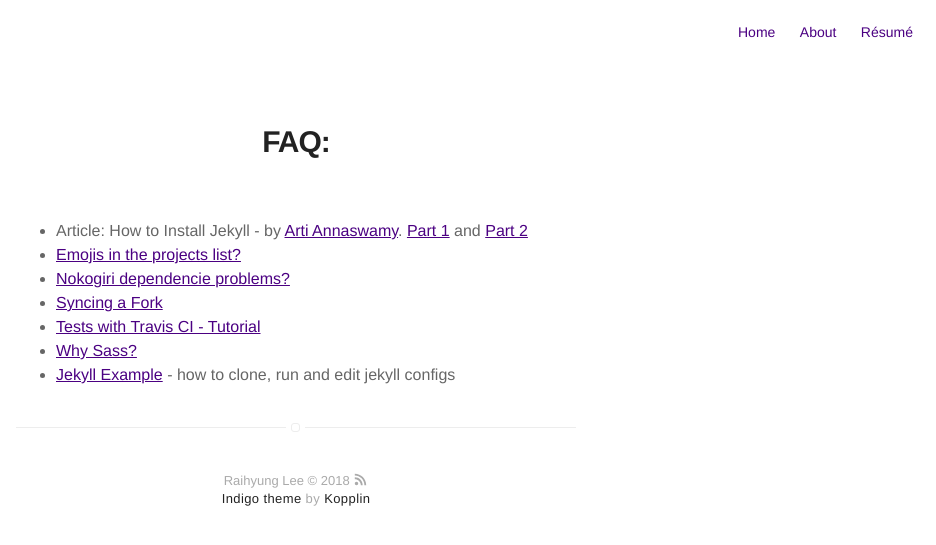
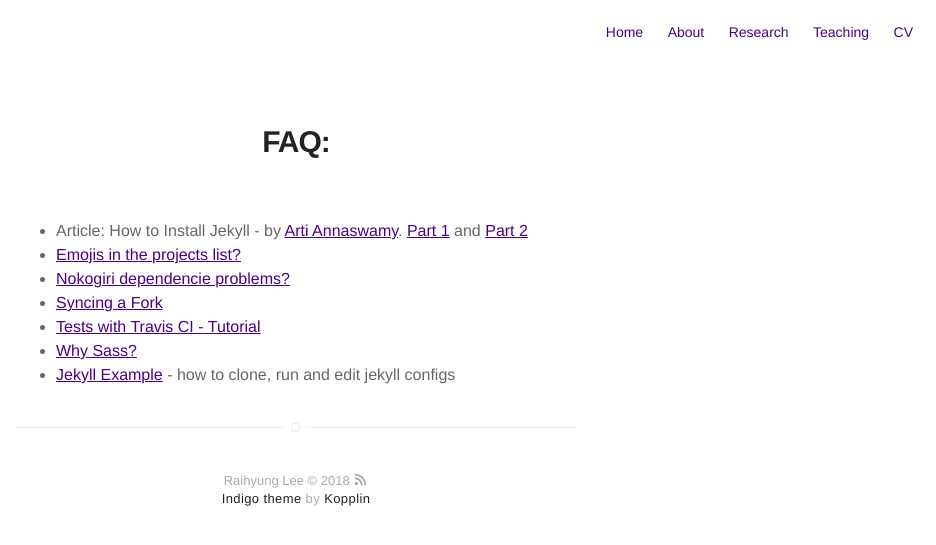
Before and after one commit to RaihyungLee/RaihyungLee.github.io, a Jekyll site: the page built from FAQ.md, in a window 1280 px wide. Shown: the top 545 px of the page, without its empty margins (344-1280 px from the left). Built offline with Jekyll 4.4.1, drawn with Linux system fonts in a browser that asks for light colours; our own code applies the rules of GitHub Pages for plain Markdown files.

Commit message:
Update nav.html

```diff
--- a/_includes/nav.html
+++ b/_includes/nav.html
@@ -6,10 +6,26 @@
             </li>
         {% endif %}
 
+        {% if site.about == true %}
+            {% if page.title != "About" %}
+                <li class="item">
+                    <a class="link" href="{{ site.url }}/about">About</a>
+                </li>
+            {% endif %}
+        {% endif %}
+
         {% if site.blog == true %}
             {% if page.title != "Blog" %}
                 <li class="item">
                     <a class="link" href="{{ site.url }}/blog">Blog</a>
+                </li>
+            {% endif %}
+        {% endif %}
+
+        {% if site.research == true %}
+            {% if page.title != "Research" %}
+                <li class="item">
+                    <a class="link" href="{{ site.url }}/research">Research</a>
                 </li>
             {% endif %}
         {% endif %}
@@ -22,17 +38,17 @@
             {% endif %}
         {% endif %}
 
-        {% if site.about == true %}
-            {% if page.title != "About" %}
+        {% if site.teaching == true %}
+            {% if page.title != "Teaching" %}
                 <li class="item">
-                    <a class="link" href="{{ site.url }}/about">About</a>
+                    <a class="link" href="{{ site.url }}/teaching">Teaching</a>
                 </li>
             {% endif %}
         {% endif %}
 
         {% if site.resume == true %}
             <li class="item">
-                <a class="link" href="{% if site.resume-external %}{{ site.resume-url }}{% else %}{{ site.url }}/{{ site.resume-url }}{% endif %}">Résumé</a>
+                <a class="link" href="{% if site.resume-external %}{{ site.resume-url }}{% else %}{{ site.url }}/{{ site.resume-url }}{% endif %}">CV</a>
             </li>
         {% endif %}
     </ul>
```
